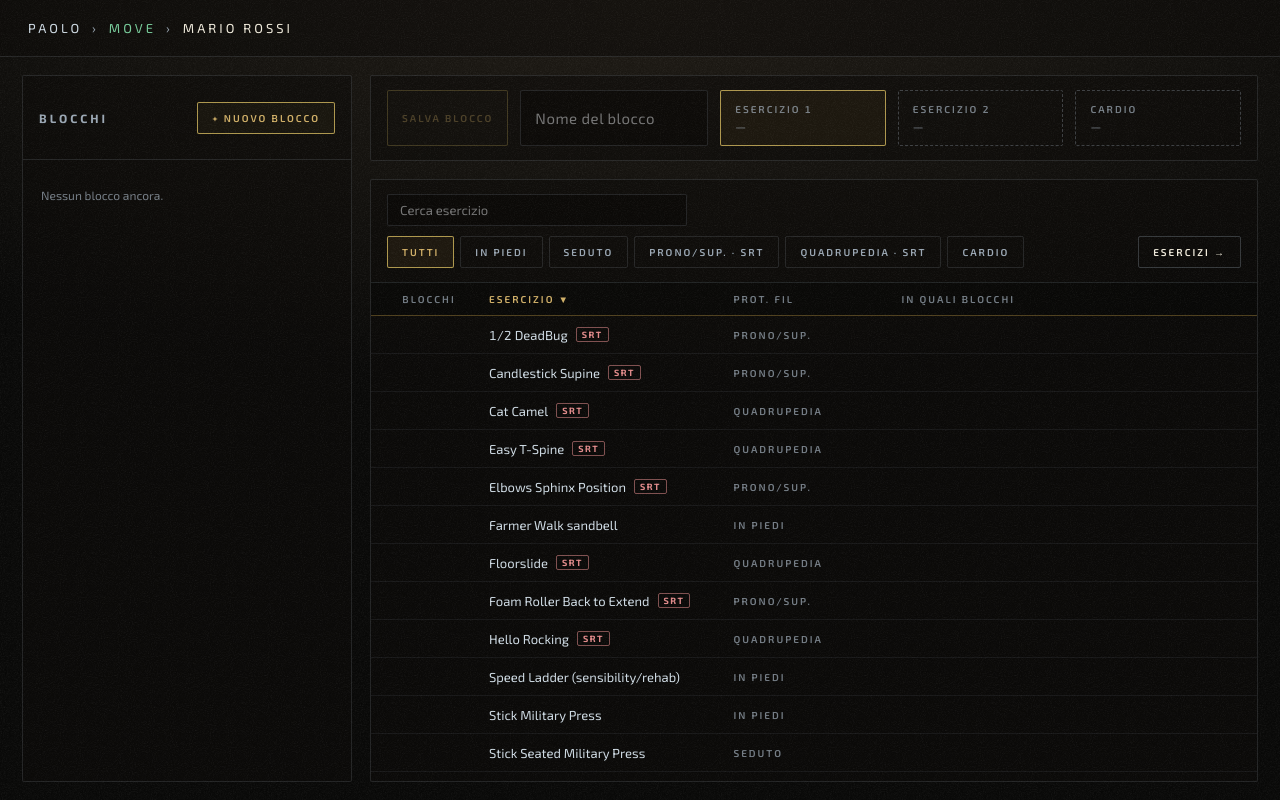
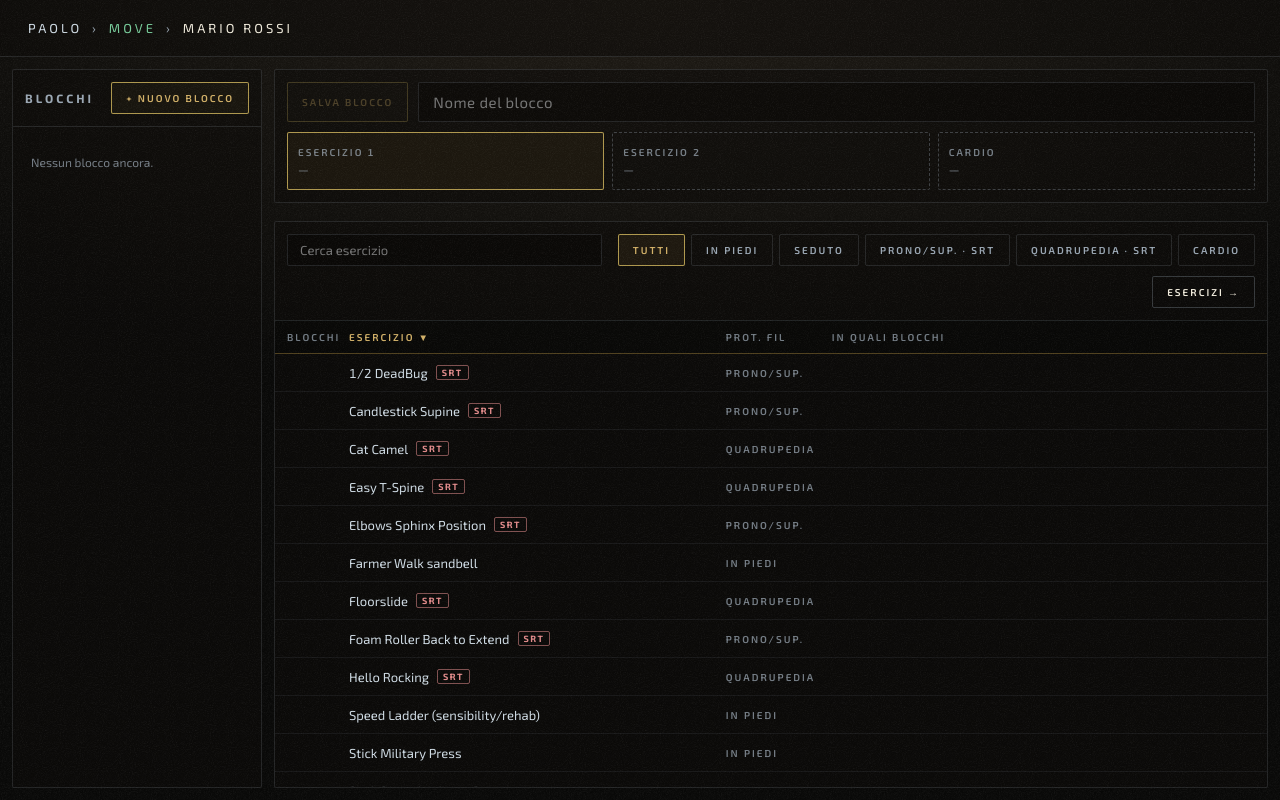
Before and after one commit to xpaoloroma-lgtm/mym-sandbox, a plain HTML site: page move.html in a window 1280 px wide. Drawn offline with Linux system fonts and the light colour scheme.

Commit message:
Self e Move a metà monitor: barra di Self in fila, edit dei blocchi di Move che ci sta
Co-Authored-By: Claude Fable 5.2 <noreply@anthropic.com>
Claude-Session: https://claude.ai/code/session_01NKVeTdFY2YW17D13zs2FWS

```diff
--- a/move.html
+++ b/move.html
@@ -170,6 +170,23 @@ header{position:relative;z-index:2;height:57px;flex:none;padding:0 28px;border-b
   font-size:8px;font-weight:600;letter-spacing:3px;text-transform:uppercase;color:rgba(212,168,74,0.85);pointer-events:none;}
 </style>
 <style id="sbx-comune">
+/* a metà monitor (circa 960): blocchi più stretti, il blocco su due righe, tabella più stretta */
+@media (max-width:1300px){
+  #work{gap:12px!important;padding:12px!important;}
+  #c-blocchi{flex-basis:250px!important;}
+  #c-blocchi .col-hd{height:auto!important;padding:12px!important;flex-wrap:wrap;}
+  .b-riga{flex-wrap:wrap;height:auto!important;gap:10px!important;padding:12px!important;}
+  .b-riga > .btn{height:40px!important;}
+  #b-nome{flex:1 1 0!important;height:40px!important;}
+  #b-posti{flex:0 0 100%!important;gap:8px!important;height:58px;order:3;}
+  .posto{padding:0 10px!important;}
+  .e-barra{padding:12px!important;}
+  #e-cerca{flex:1 1 200px!important;}
+  .e-testa,.e-r{grid-template-columns:52px minmax(140px,1.3fr) 96px minmax(0,1.5fr)!important;column-gap:10px!important;padding:0 12px!important;}
+  .bk-n{font-size:15px!important;}
+  .bk-r{font-size:13px!important;}
+}
+
 /* ══ MISURE COMUNI AI PROTOCOLLI ══
    Stesse in Load, Self e Move (Open viene dopo). Ogni protocollo tiene la sua forma,
    ma queste cose sono uguali dappertutto:
```
Also changed, not shown: self.html (+13 -1 lines).
